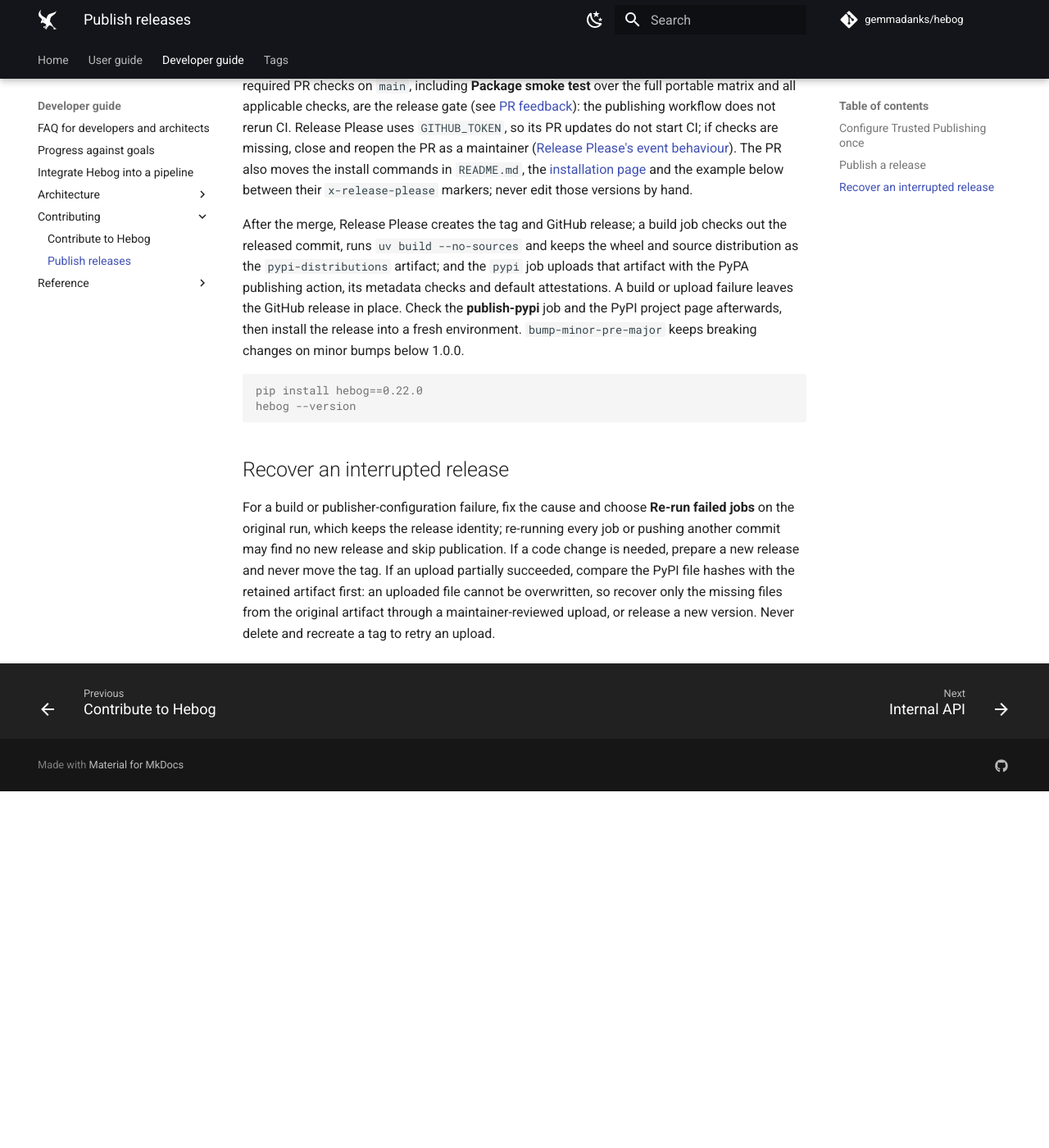
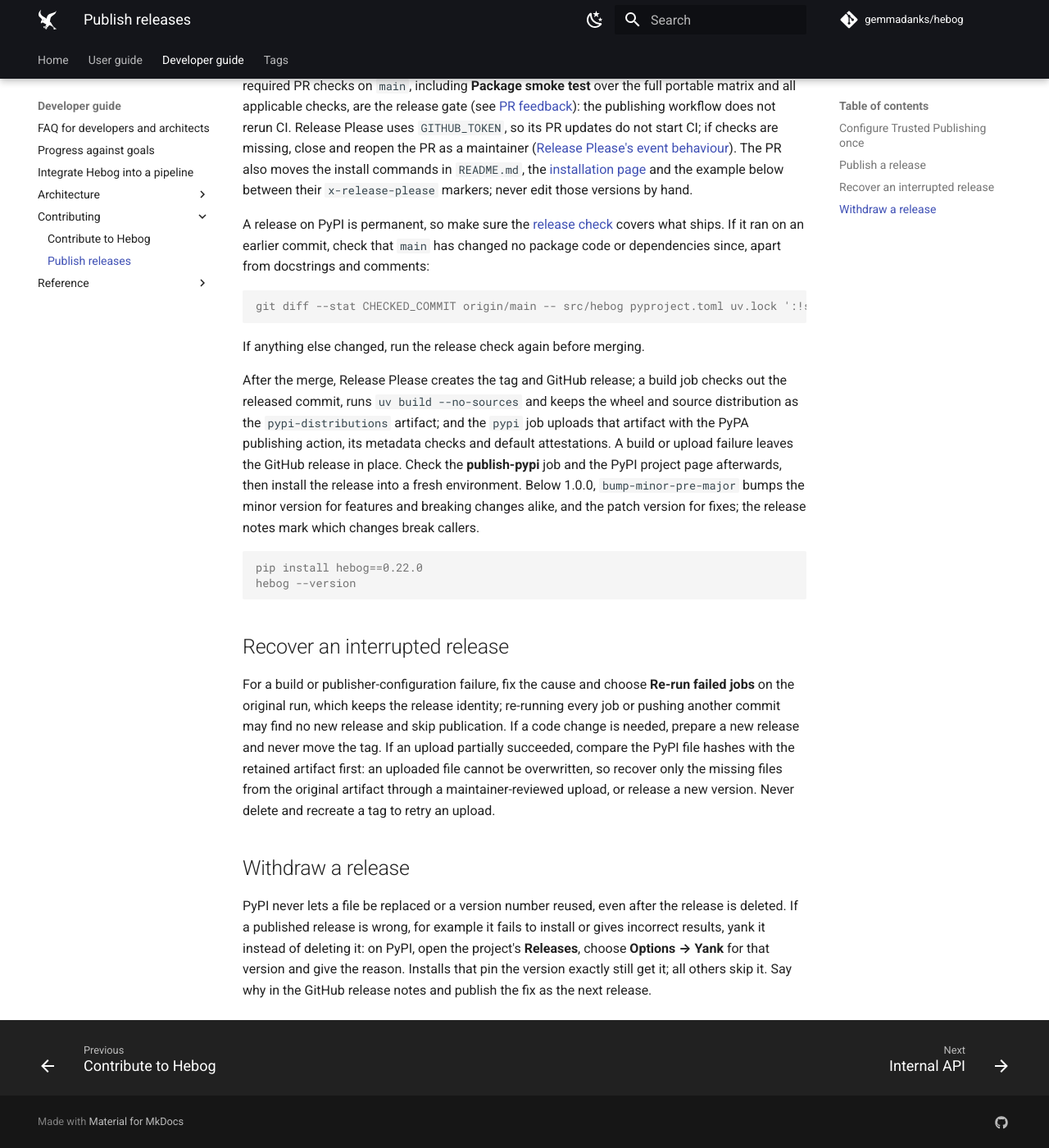
Before and after one commit to gemmadanks/hebog, an MkDocs documentation site: the page built from docs/how-to/publish-releases.md, in a window 1280 px wide and 1400 px high, scrolled down 1065 px. Shown: the whole window at 82% size. Built offline with MkDocs 1.6.1 and Material for MkDocs 9.7.7, drawn with Linux system fonts in a browser that asks for light colours; comment, search, counter and statistics services are not loaded; before the commit the page ends 2030 px from its top, so only the background shows below that.

Commit message:
docs: explain how to withdraw a release and what the release check covers
PyPI never lets a file be replaced or a version number reused. The release
guide now says how to withdraw a bad release (yank it, say why, publish a
fix) and asks the maintainer to confirm that the release check covers the
code being released. It also explains how versions move below 1.0.0.

Checked with just pre-commit, including the docs build.

````diff
--- a/docs/how-to/publish-releases.md
+++ b/docs/how-to/publish-releases.md
@@ -52,6 +52,16 @@ The PR also moves the install commands in `README.md`, the
 [installation page](../tutorials/index.md) and the example below between
 their `x-release-please` markers; never edit those versions by hand.
 
+A release on PyPI is permanent, so make sure the
+[release check](../reference/domain-glossary.md) covers what ships. If it ran on an earlier commit, check that `main` has changed no
+package code or dependencies since, apart from docstrings and comments:
+
+```console
+git diff --stat CHECKED_COMMIT origin/main -- src/hebog pyproject.toml uv.lock ':!src/hebog/validation'
+```
+
+If anything else changed, run the release check again before merging.
+
 After the merge, Release Please creates the tag and GitHub release; a build
 job checks out the released commit, runs `uv build --no-sources` and keeps
 the wheel and source distribution as the `pypi-distributions` artifact; and
@@ -59,7 +69,9 @@ the `pypi` job uploads that artifact with the PyPA publishing action, its
 metadata checks and default attestations. A build or upload failure leaves
 the GitHub release in place. Check the **publish-pypi** job and the PyPI
 project page afterwards, then install the release into a fresh environment.
-`bump-minor-pre-major` keeps breaking changes on minor bumps below 1.0.0.
+Below 1.0.0, `bump-minor-pre-major` bumps the minor version for features
+and breaking changes alike, and the patch version for fixes; the release
+notes mark which changes break callers.
 
 <!-- x-release-please-start-version -->
 
@@ -81,3 +93,13 @@ with the retained artifact first: an uploaded file cannot be
 overwritten, so recover only the missing files from the original artifact
 through a maintainer-reviewed upload, or release a new version. Never delete
 and recreate a tag to retry an upload.
+
+## Withdraw a release
+
+PyPI never lets a file be replaced or a version number reused, even after
+the release is deleted. If a published release is wrong, for example it
+fails to install or gives incorrect results, yank it instead of deleting
+it: on PyPI, open the project's **Releases**, choose **Options → Yank** for
+that version and give the reason. Installs that pin the version exactly
+still get it; all others skip it. Say why in the GitHub release notes and
+publish the fix as the next release.
````
